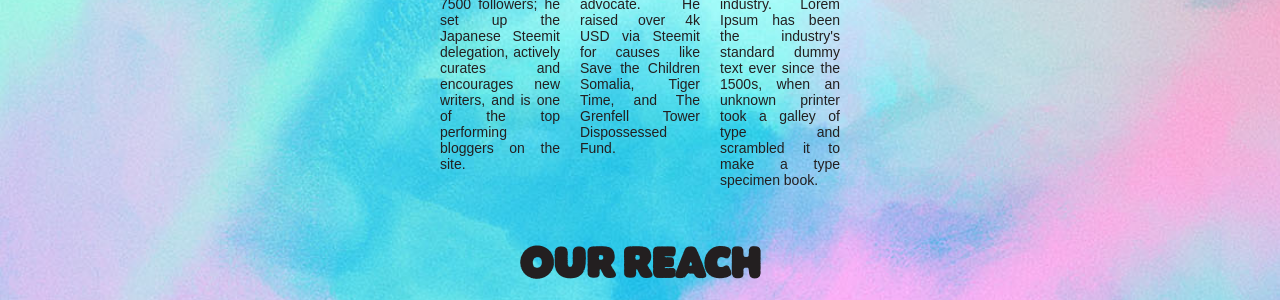
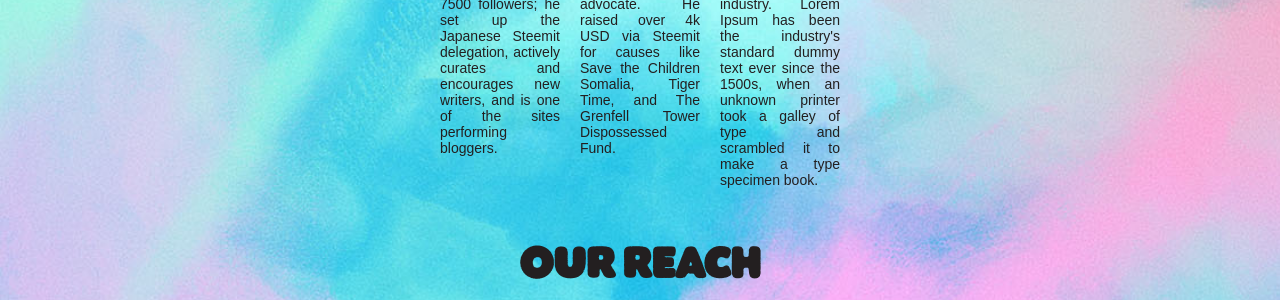
Before and after one commit to orbitprojectcharity/orbitproject, a Jekyll site: the page built from index.html, in a window 1280 px wide. Shown: the part 526-826 px from the top of the page. Built offline with Jekyll 4.4.1, drawn with Linux system fonts in a browser that asks for light colours; some of the changed text lies outside the part shown.

Commit message:
Update from Forestry.io - _data/team.yml

```diff
--- a/_data/team.yml
+++ b/_data/team.yml
@@ -2,8 +2,7 @@
 - img: "/uploads/2018/03/17/Screen Shot 2018-03-17 at 15.46.47.png"
   content: Knozaki2015 is a full time Steemit blogger writing about food and travel.
     With over 7500 followers; he set up the Japanese Steemit delegation, actively
-    curates and encourages new writers, and is one of the top performing bloggers
-    on the site.
+    curates and encourages new writers, and is one of the sites performing bloggers.
 - img: "/uploads/2018/03/17/4B382C3F-49D3-45DC-AF5E-91B8905FBA37.jpg"
   content: Benbrick is a multi-platinum and award winning music producer turned blockchain
     advocate. He raised over 4k USD via Steemit for causes like Save the Children
```
